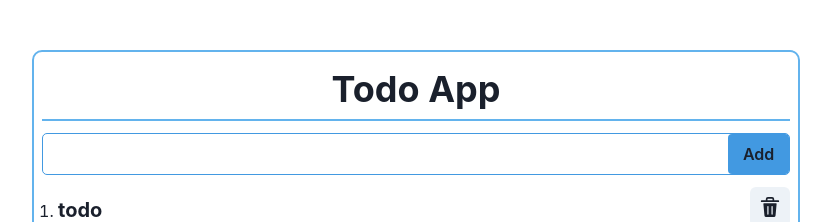
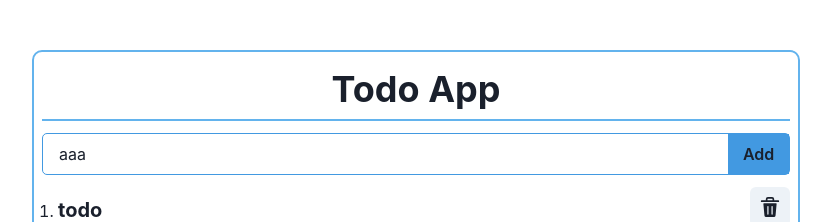
Before and after one commit to ryuji-ito-0222/mern-todo-app, a React (Create React App) app in the folder frontend/: page / in a window 1280 px wide. Shown: the top 222 px of the page, without its empty margins (224-1055 px from the left). Built offline with nearby package versions, Linux system fonts and the light colour scheme.

Commit message:
:ambulance: test commit
test commit

```diff
--- a/frontend/src/App.tsx
+++ b/frontend/src/App.tsx
@@ -1,8 +1,11 @@
-import React from 'react';
+import React, { useState } from 'react';
 import { Box, Button, Flex, Heading, Input, ListItem, OrderedList, Stack } from '@chakra-ui/react';
 import Todo from './Todo';
 
-const App: React.FC = () => (
+const App: React.FC = () => {
+  const [input, setInput] = useState('aaa');
+
+  return (
     <Stack display="grid" placeItems="center" height="100vh">
       <Box
         border="2px solid"
@@ -23,8 +26,23 @@ const App: React.FC = () => (
           Todo App
         </Heading>
         <Flex as="form" border="1px solid" borderColor="blue.400" borderRadius={5} my={3}>
-        <Input borderRadius={5} border="none" _focus={{ outline: 'none' }} />
-        <Button type="submit" background="blue.400" borderRadius={4}>
+          <Input
+            borderRadius={5}
+            border="none"
+            _focus={{ outline: 'none' }}
+            value={input}
+            onChange={(e) => setInput(e.target.value)}
+          />
+          <Button
+            type="submit"
+            background="blue.400"
+            borderRadius={0}
+            border="none"
+            onClick={(e) => {
+              e.preventDefault();
+              setInput('');
+            }}
+          >
             Add
           </Button>
         </Flex>
@@ -36,5 +54,6 @@ const App: React.FC = () => (
       </Box>
     </Stack>
   );
+};
 
 export default App;
```
Lines whose indentation alone changed are shown as unchanged.
